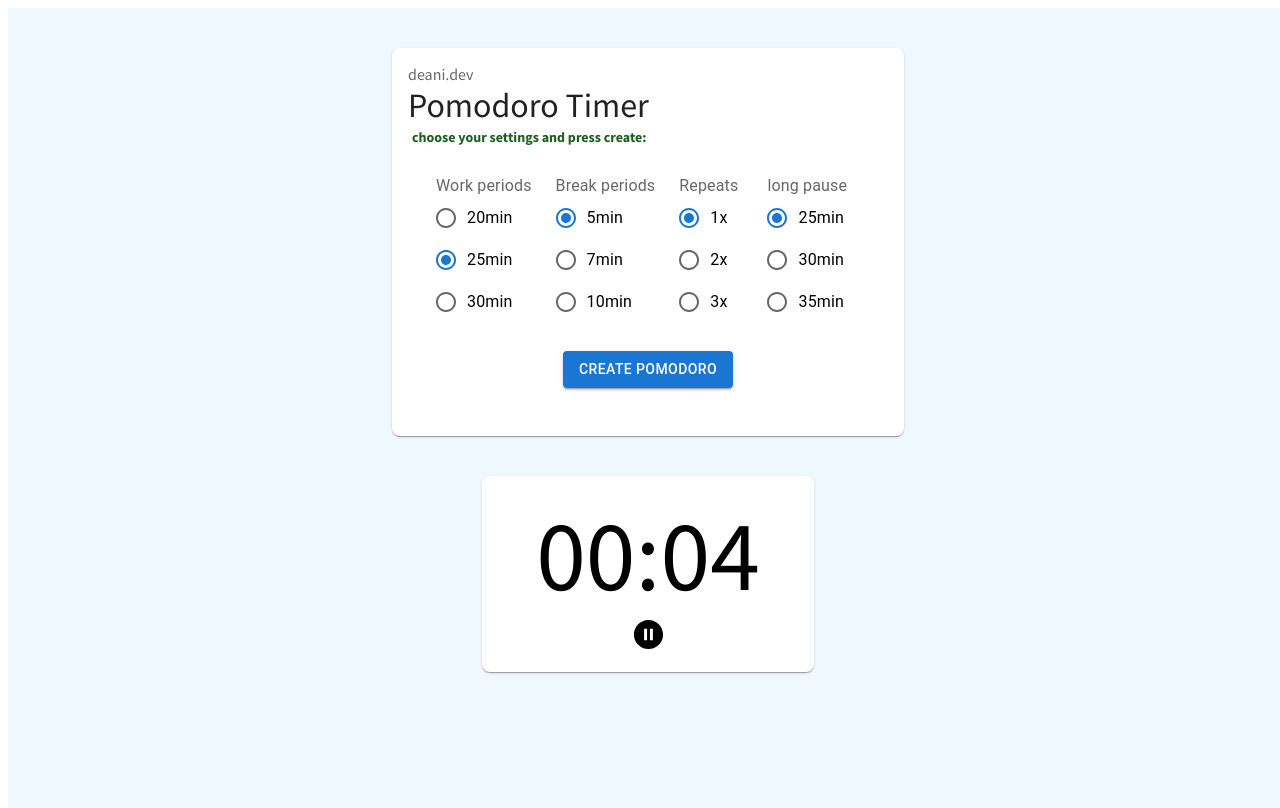
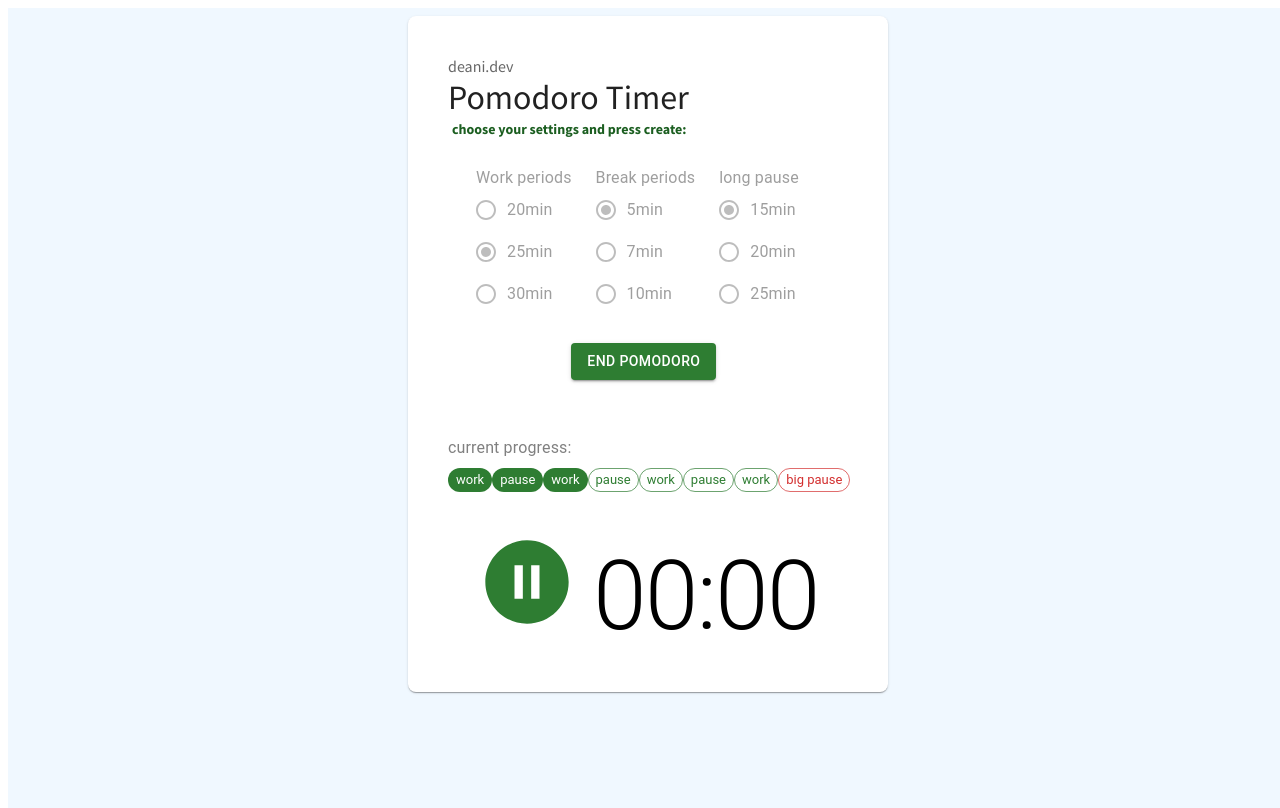
Before and after one commit to ALBANO-Daniel/pomodor, a React (Create React App) app: page / in a window 1280 px wide. Both pictures are taken after a click on the button "CREATE POMODORO". Built offline with nearby package versions, Linux system fonts and the light colour scheme.

Commit message:
v1.0 stable

```diff
--- /dev/null
+++ b/src/components/PomodoroChips.jsx
@@ -0,0 +1,22 @@
+import { Chip, Stack } from "@mui/material";
+import React from "react";
+
+function PomodoroChips({ index }) {
+
+  return (
+    <React.Fragment>
+      <Stack direction="row">
+        <Chip size="small" label="work" color="success" />
+        <Chip size="small" label="pause" color="success" variant={index < 1 ? "outlined" : ""} />
+        <Chip size="small" label="work" color="success" variant={index < 2 ? "outlined" : ""}/>
+        <Chip size="small" label="pause" color="success" variant={index < 3 ? "outlined" : ""}/>
+        <Chip size="small" label="work" color="success" variant={index < 4 ? "outlined" : ""}/>
+        <Chip size="small" label="pause" color="success" variant={index < 5 ? "outlined" : ""} />
+        <Chip size="small" label="work" color="success" variant={index < 6 ? "outlined" : ""}/>
+        <Chip size="small" label="big pause" color="error" variant={index < 7 ? "outlined" : ""}/>
+      </Stack>
+    </React.Fragment>
+  );
+}
+
+export default PomodoroChips;
--- a/src/components/PomodoroForm.jsx
+++ b/src/components/PomodoroForm.jsx
@@ -1,6 +1,5 @@
 import * as React from "react";
-import { Box, ThemeProvider } from "@mui/system";
-import { theme } from "../theme.js";
+import { Box } from "@mui/system";
 
 import {
   Button,
@@ -12,7 +11,7 @@ import {
 } from "@mui/material";
 
 
-function PomodoroForm( { handleSettings } ) {
+function PomodoroForm( { handleSettings, toggleTimer, pomodoroFinished } ) {
 
   function handleSubmit(e) {
     e.preventDefault();
@@ -24,24 +23,8 @@ function PomodoroForm( { handleSettings } ) {
   }
 
   return (
-    <ThemeProvider theme={theme}>
-      <div className="pomodoro">
-        <Box
-          sx={{
-            display: "flex",
-            p: 5,
-            justifyContent: "center",
-          }}
-        >
-          <Box
-            sx={{
-              bgcolor: "background.paper",
-              boxShadow: 1,
-              borderRadius: 2,
-              p: 2,
-              minWidth: 300,
-            }}
-          >
+
+      <Box sx={{ alignItems: "center"}}>
             <Box sx={{ color: "text.secondary" }}>deani.dev</Box>
             <Box
               sx={{ color: "text.primary", fontSize: 34, fontWeight: "medium" }}
@@ -66,8 +49,9 @@ function PomodoroForm( { handleSettings } ) {
                 justifyContent: "space-between",
               }}
             >
-              <form method="post" onSubmit={handleSubmit}>
-                <FormControl sx={{ m: 1.5 }}>
+              <form method="post"  onSubmit={handleSubmit}>
+
+                <FormControl disabled={toggleTimer} sx={{ m: 1.5 }}>
                   <FormLabel id="workTime">Work periods</FormLabel>
                   <RadioGroup
                     aria-labelledby="choose work time"
@@ -76,23 +60,23 @@ function PomodoroForm( { handleSettings } ) {
                   >
                     <FormControlLabel
                       value="20"
-                      control={<Radio />}
+                      control={<Radio color="success" />}
                       label="20min"
                     />
                     <FormControlLabel
                       value="25"
-                      control={<Radio />}
+                      control={<Radio color="success" />}
                       label="25min"
                     />
                     <FormControlLabel
                       value="30"
-                      control={<Radio />}
+                      control={<Radio color="success"/>}
                       label="30min"
                     />
                   </RadioGroup>
                 </FormControl>
 
-                <FormControl sx={{ m: 1.5 }}>
+                <FormControl disabled={toggleTimer} sx={{ m: 1.5 }}>
                   <FormLabel id="breakTime">Break periods</FormLabel>
                   <RadioGroup
                     aria-labelledby="choose break time"
@@ -101,68 +85,43 @@ function PomodoroForm( { handleSettings } ) {
                   >
                     <FormControlLabel
                       value="5"
-                      control={<Radio />}
+                      control={<Radio color="success"/>}
                       label="5min"
                     />
                     <FormControlLabel
                       value="7"
-                      control={<Radio />}
+                      control={<Radio color="success"/>}
                       label="7min"
                     />
                     <FormControlLabel
                       value="10"
-                      control={<Radio />}
+                      control={<Radio color="success"/>}
                       label="10min"
                     />
                   </RadioGroup>
                 </FormControl>
 
-                <FormControl sx={{ m: 1.5 }}>
-                  <FormLabel id="repeats">Repeats</FormLabel>
-                  <RadioGroup
-                    aria-labelledby="choose how many"
-                    defaultValue={1}
-                    name="repeats"
-                  >
-                    <FormControlLabel
-                      value="1"
-                      control={<Radio />}
-                      label="1x"
-                    />
-                    <FormControlLabel
-                      value="2"
-                      control={<Radio />}
-                      label="2x"
-                    />
-                    <FormControlLabel
-                      value="3"
-                      control={<Radio />}
-                      label="3x"
-                    />
-                  </RadioGroup>
-                </FormControl>
-
-                <FormControl sx={{ m: 1.5 }}>
+                <FormControl disabled={toggleTimer} sx={{ m: 1.5 }}>
                   <FormLabel id="longPause">long pause</FormLabel>
                   <RadioGroup
                     aria-labelledby="choose end of cicle break time"
-                    defaultValue={25}
+                    defaultValue={15}
                     name="longPause"
                   >
                     <FormControlLabel
-                      value="25"
-                      control={<Radio />}
-                      label="25min"
+                      value="15"
+                      control={<Radio color="success"/>}
+                      label="15min"
                     />
                     <FormControlLabel
-                      value="30"
-                      control={<Radio />}
-                      label="30min"
+                      value="20"
+                      control={<Radio color="success"/>}
+                      label="20min"
                     />
                     <FormControlLabel
-                      value="35"
-                      control={<Radio />}
-                      label="35min"
+                      value="25"
+                      control={<Radio color="success"/>}
+                      label="25min"
                     />
                   </RadioGroup>
                 </FormControl>
@@ -174,17 +133,19 @@ function PomodoroForm( { handleSettings } ) {
                     justifyContent: "center",
                   }}
                 >
-                  <Button variant="contained" type="submit" >
+                  { toggleTimer === false ?
+                  <Button variant="contained" type="submit" color="success">
                     Create Pomodoro
                   </Button>
+                  :
+                  <Button variant="contained" disabled={pomodoroFinished} type="submit" color="success">End Pomodoro</Button>
+                  }
 
                 </Box>
               </form>
             </Box>
-          </Box>
-        </Box>
-      </div>
-    </ThemeProvider>
+      </Box>
+
   );
 }
 
--- a/src/components/PomodoroTimer.jsx
+++ b/src/components/PomodoroTimer.jsx
@@ -2,7 +2,7 @@ import React from "react";
 import { useTimer } from "react-timer-hook";
 import PlayCircleIcon from "@mui/icons-material/PlayCircle";
 import PauseCircleIcon from "@mui/icons-material/PauseCircle";
-import { Box } from "@mui/material";
+import { Box, Stack, Typography } from "@mui/material";
 
 export default function Timer({ expiryTimestamp, onExpire }) {
   const { seconds, minutes, isRunning, pause, resume } = useTimer({
@@ -11,35 +11,17 @@ export default function Timer({ expiryTimestamp, onExpire }) {
   });
 
   return (
-    <Box
-      sx={{
-        display: "flex",
-        justifyContent: "center",
-      }}
-    >
-      <Box
-        sx={{
-          textAlign: "center",
-          bgcolor: "background.paper",
-          boxShadow: 1,
-          borderRadius: 2,
-          p: 2,
-          minWidth: 300,
-        }}
-      >
-        <Box style={{ fontSize: "100px" }}>
-          <span>{minutes < 10 ? `0${minutes}` : minutes}</span>:
-          <span>{seconds < 10 ? `0${seconds}` : seconds}</span>
+        <Box sx={{ display: "flex", fontSize: "100px", justifyContent: "center" }}>
+          <Stack sx={{ mr: 2 }}>
+          {isRunning ? (
+            <PauseCircleIcon color="success" fontSize="x-large" onClick={pause} />
+          ) : (
+            <PlayCircleIcon color="success" fontSize="x-large" onClick={resume} />
+          )}
+          </Stack>
+          <Typography variant="h1" paddingTop={1}>
+          {minutes < 10 ? `0${minutes}` : minutes}:{seconds < 10 ? `0${seconds}` : seconds}
+          </Typography>
         </Box>
-
-        <Box>
-          {isRunning ? (
-            <PauseCircleIcon fontSize="large" onClick={pause} />
-          ) : (
-            <PlayCircleIcon fontSize="large" onClick={resume} />
-          )}
-        </Box>
-      </Box>
-    </Box>
   );
 }
--- a/src/index.css
+++ b/src/index.css
@@ -17,3 +17,9 @@ body,
   align-items: center;
   align-content: center;
 }
+
+
+ /* to change RadioGroup label text color ( on focused ) */
+.css-u4tvz2-MuiFormLabel-root.Mui-focused{
+  color: #2e7d32 !important;
+}
--- a/src/pages/Pomodoro.jsx
+++ b/src/pages/Pomodoro.jsx
@@ -5,37 +5,41 @@ import PomodoroForm from "../components/PomodoroForm";
 
 import alarmSound from "../sounds/1.m4a";
 
-// import { theme } from "../theme.js";
-import { Button, Typography } from "@mui/material";
+import { theme } from "../theme.js";
+import {  Alert, Button, Paper, Typography } from "@mui/material";
 import { Box } from "@mui/system";
+import PomodoroChips from "../components/PomodoroChips";
+import { ThemeProvider } from "@emotion/react";
 
 // import useSound from "use-sound"; no need ATM
 
 export default function Pomodoro() {
-
-  const [timerSettings, setTimerSettings] = useState('');
+  const [timerSettings, setTimerSettings] = useState("");
   const [toggleTimer, setToggleTimer] = useState(false);
+  const [pomodoroFinished, setPomodoroFinished] = useState(false);
   const [index, setIndex] = useState(0);
   const [reset, setReset] = useState(false);
 
   const { workTime, breakTime, bigPause } = timerSettings;
 
   const pomodoroStages = [
-    0.1, //workTime,
-    breakTime, //0.1,
-    workTime, //0.1,
-    breakTime, //0.1,
-    workTime, //0.1,
-    breakTime, //0.1,
-    workTime, //0.1,
-    bigPause, //0.2,
+    0.01, //  workTime,
+    0.01, //breakTime, //
+    0.01, // workTime, //
+    0.01, //breakTime, //
+    0.01, // workTime, //
+    0.01, //breakTime, //
+    0.01, // workTime, //
+    0.02, // bigPause, //
   ];
 
   const pomodoroStagesInSeconds = pomodoroStages.map((num) => num * 60);
 
   function handleTimerSettings(sets) {
     setTimerSettings(sets);
-    setToggleTimer(true);
+    setIndex(0);
+    setToggleTimer(!toggleTimer);
+    setPomodoroFinished(false);
   }
 
   function stageFinished() {
@@ -45,6 +49,7 @@ export default function Pomodoro() {
     } else {
       setIndex(0);
       setReset(true);
+      setPomodoroFinished(true);
     }
   }
 
@@ -53,30 +58,54 @@ export default function Pomodoro() {
 
   return (
     <React.Fragment>
+      <ThemeProvider theme={theme}>
+      <Box
+        sx={{
+          display: "flex",
+          p: 1,
+          justifyContent: "center",
+        }}
+      >
+        <Box
+          sx={{
+            bgcolor: "background.paper",
+            boxShadow: 1,
+            borderRadius: 2,
+            p: 5,
+            width: '400px',
+            minWidth: 300,
+          }}
+        >
+          <PomodoroForm handleSettings={handleTimerSettings} toggleTimer={toggleTimer} pomodoroFinished={pomodoroFinished}/>
 
-      <PomodoroForm handleSettings={handleTimerSettings} />
-
-      <Box id="timerPlace">
           {toggleTimer &&
             (reset === false ? (
+              <Box sx={{ alignContent: 'center', pt: 3}}>
+                <Box sx={{ pb: 5 }}>
+                  <Typography color="grey" paddingBottom={1}>current progress: </Typography>
+                <PomodoroChips index={index} />
+                </Box>
                 <PomodoroTimer
                   expiryTimestamp={time}
                   onExpire={stageFinished}
                   key={index}
                 />
+              </Box>
             ) : (
-            <Box>
-              <Typography>Pomodoro Finished!!! </Typography>
-              <Button
-                onClick={() => {
+              <Box sx={{ alignContent: 'center', pt: 3}}>
+                {/* <Typography color="success" textAlign="center"></Typography> */}
+                <Alert sx={{ height: '70px', pt: 5}} onClose={() => {
                     setReset(false);
-                }}
-              >
-                start again
-              </Button>
+                    setToggleTimer(false);
+                  }}>
+                    Pomodoro Finished!!!!
+                </Alert>
+
               </Box>
             ))}
         </Box>
+      </Box>
+      </ThemeProvider>
     </React.Fragment>
   );
 }
```
Lines whose indentation alone changed are shown as unchanged.
